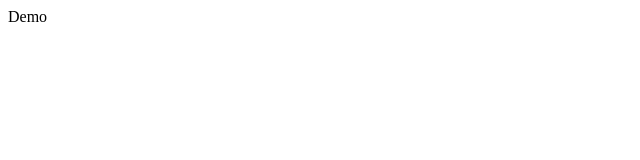
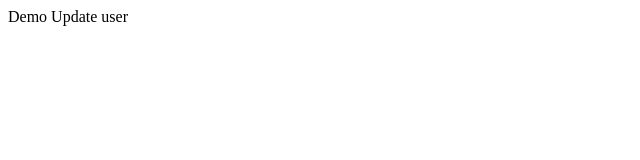
Before and after one commit to lucdinh121003/demo_github, a plain HTML site: page index.html in a window 1280 px wide. Shown: the full height of the page, 0-640 px from the left. Drawn offline with Linux system fonts and the light colour scheme.

Commit message:
commit code update user

```diff
--- a/index.html
+++ b/index.html
@@ -8,6 +8,7 @@
 <body>
     <div>
         <a>Demo</a>
+        <a>Update user</a>
     </div>
 </body>
 </html>
```
